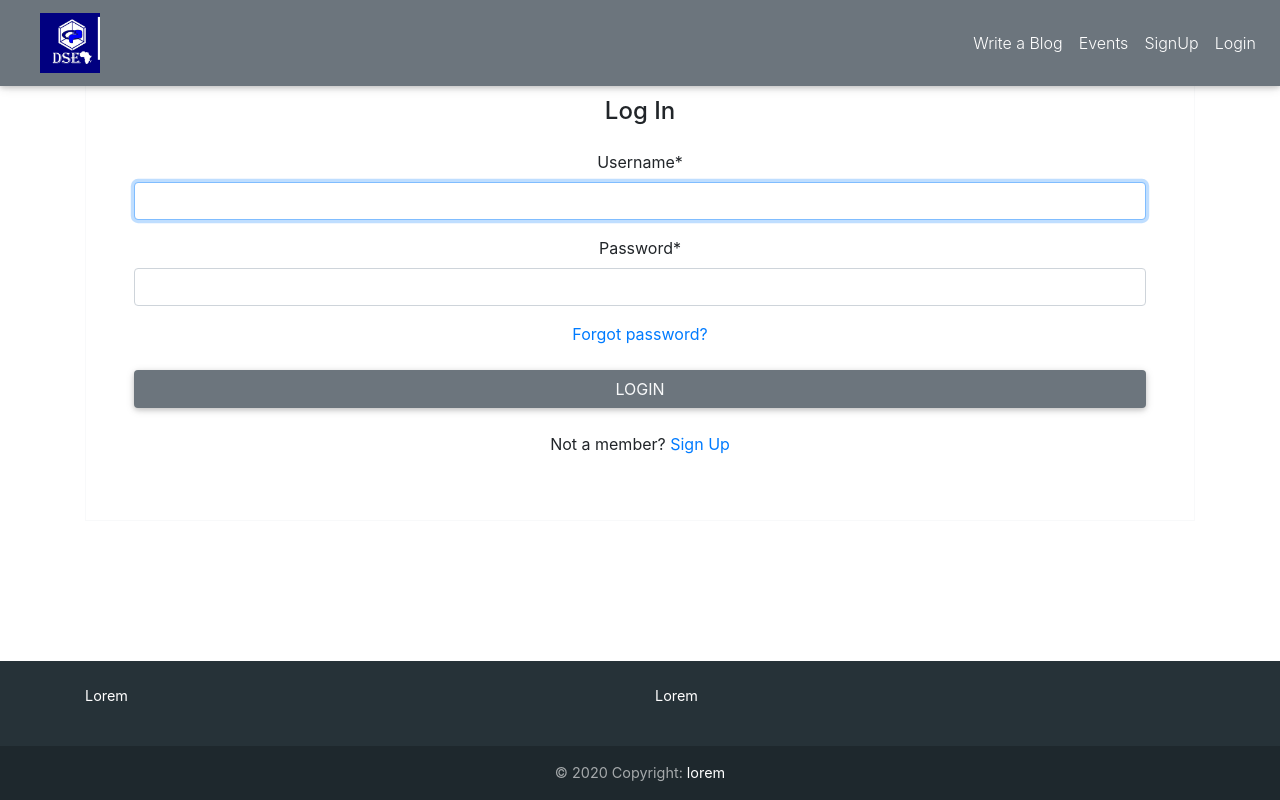
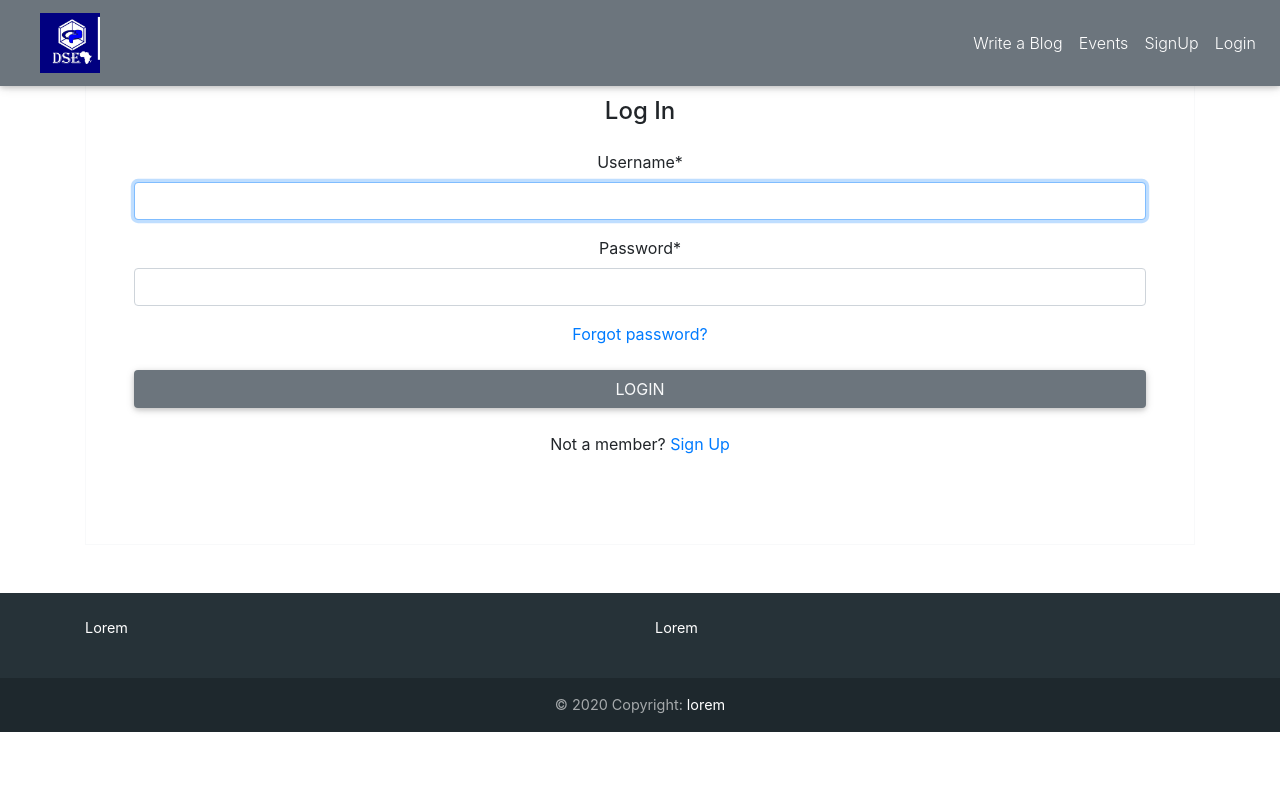
Before and after one commit to DataScienceEastAfrica/DSEA-website, a Django app: page /accounts/login/ in a window 1280 px wide. Run offline with Django 3.2, Linux system fonts and the light colour scheme; some libraries are stand-ins or nearby versions.

Commit message:
Added some footer functionality

```diff
--- a/MyProject/templates/registration/login.html
+++ b/MyProject/templates/registration/login.html
@@ -4,8 +4,8 @@
 {% block title %}Home # DataScienceEastAfrica {% endblock %}
 
 {% block content %}
-<div class="container">
-     <form class="text-center border border-light p-5 mt-5" action="#!" method="POST">
+<div class="container mb-5">
+     <form class="text-center border border-light p-5 mt-5" action="#!" method="POST" novalidate>
         {% csrf_token %}
         <p class="h4 mb-4">Log In</p>
         {{ form|crispy }}
@@ -17,15 +17,15 @@
 
         <button class="btn bg-secondary text-light btn-block my-4" type="submit">Login</button>
 
-        <p>Not a member?
+        <p class="pb-4">Not a member?
             <a href="{% url 'register' %}">Sign Up</a>
         </p>
 
 
     </form>
 </div>
-<div class="fixed-bottom">
+
     {% include 'footer.html' %}
-</div>
+
 
 {% endblock content %}
--- a/MyProject/templates/registration/password_reset_confirm.html
+++ b/MyProject/templates/registration/password_reset_confirm.html
@@ -26,9 +26,9 @@
 {% endif %}
 </div>
 
-<div class="fixed-bottom">
+
 	{% include 'footer.html' %}
-</div>
+
 
 
 
```
Also changed, not shown: MyProject/db.sqlite3.
